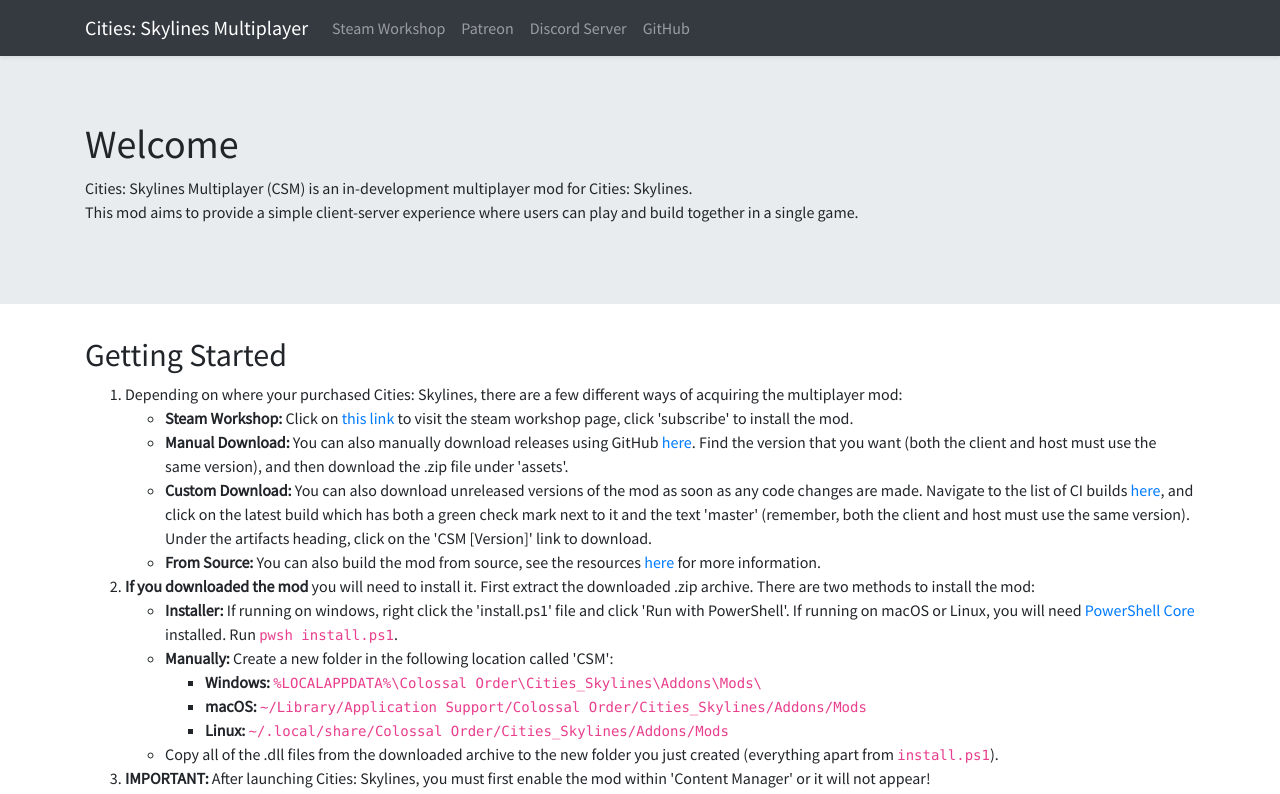
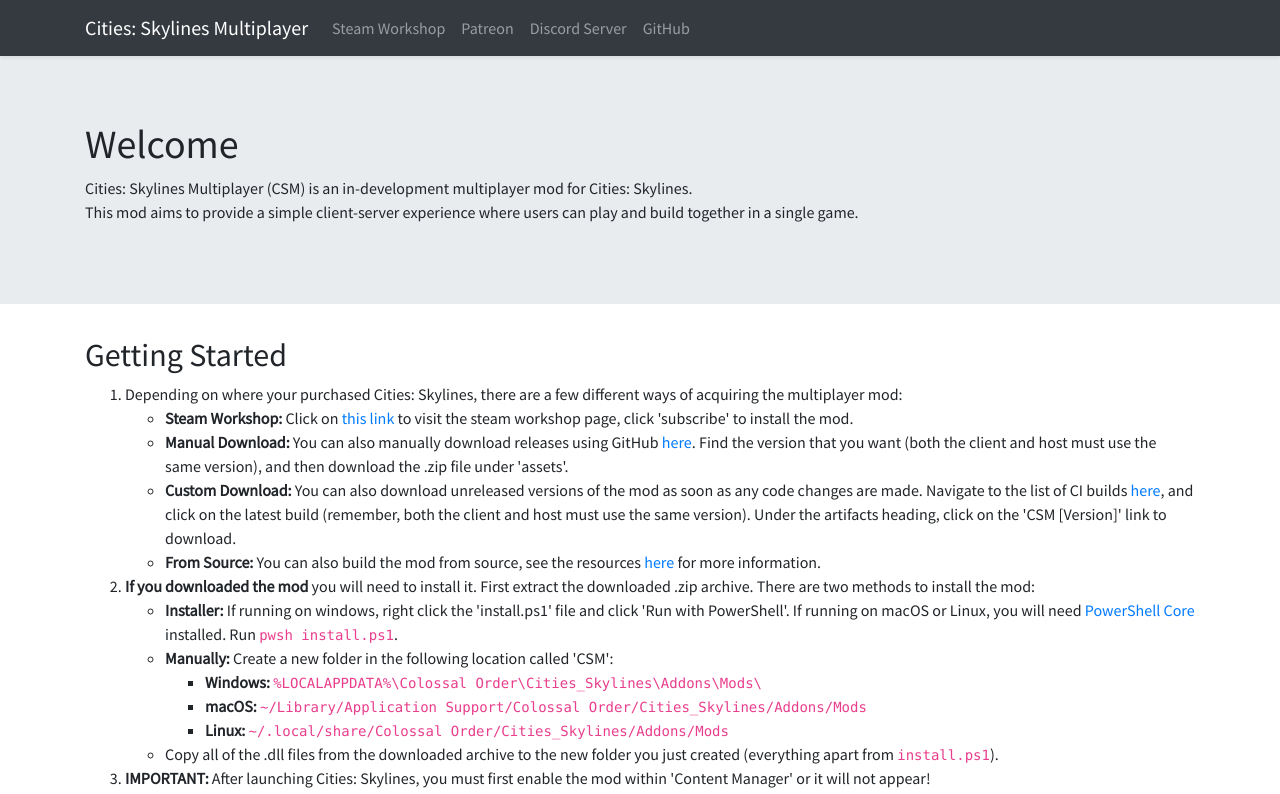
Before and after one commit to CitiesSkylinesMultiplayer/Website, a React (Create React App) app: page / in a window 1280 px wide. Shown: the top 794 px of the page. Built offline with nearby package versions, Linux system fonts and the light colour scheme.

Commit message:
Use better link for CI build downloads

```diff
--- a/src/components/GettingStarted.tsx
+++ b/src/components/GettingStarted.tsx
@@ -42,12 +42,11 @@
               <a
                 target="_blank"
                 rel="noopener noreferrer"
-                href="https://github.com/CitiesSkylinesMultiplayer/CSM/actions?query=workflow%3ACI"
+                href="https://github.com/CitiesSkylinesMultiplayer/CSM/actions?query=workflow%3ACI+is%3Asuccess+branch%3Amaster"
               >
                 here
               </a>
-              , and click on the latest build which has both a green check mark
-              next to it and the text 'master' (remember, both the client and
+              , and click on the latest build (remember, both the client and
               host must use the same version). Under the artifacts heading,
               click on the 'CSM [Version]' link to download.
             </li>
```
